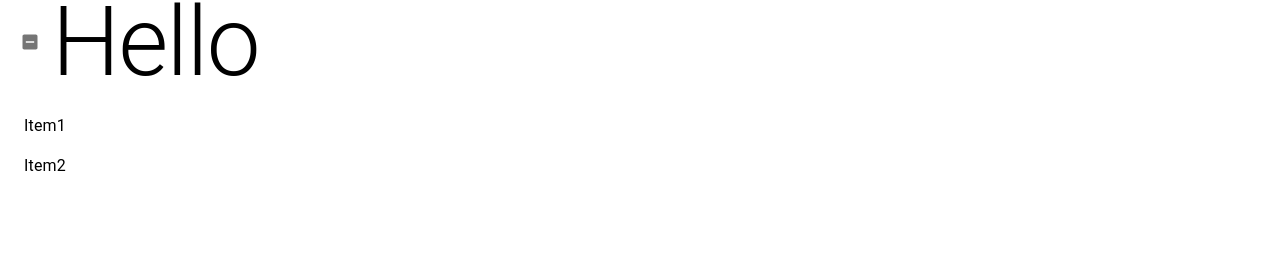
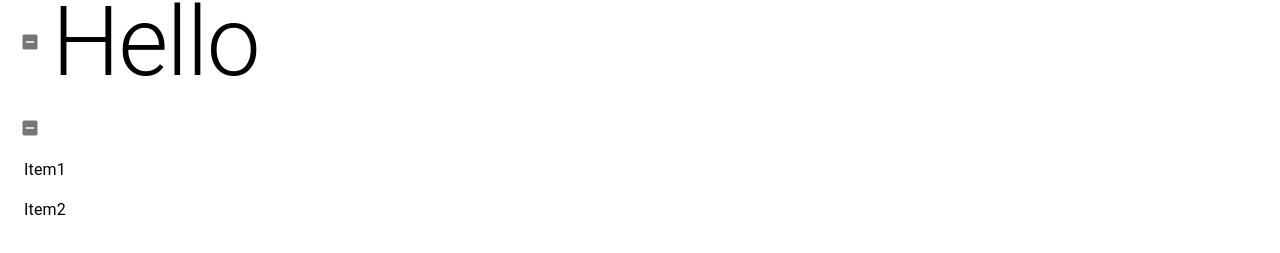
Before and after one commit to hoang-phan98/reactjs-adaptable-ui, a React (Create React App) app: page / in a window 1280 px wide. Shown: the part 95-348 px from the top of the page. Built offline with nearby package versions, Linux system fonts and the light colour scheme.

Commit message:
Add hiding functionality to other components

```diff
--- a/src/components/adaptable/AdaptableAppBar.js
+++ b/src/components/adaptable/AdaptableAppBar.js
@@ -1,8 +1,11 @@
-import React, { useContext } from 'react';
+import React, { useContext, useState } from 'react';
 import AdaptableContext from '../../utils/adaptableContext';
 import styled from 'styled-components';
 import { AppBar } from '@material-ui/core';
 import { Toolbar } from '@material-ui/core';
+import IconButton from '@material-ui/core/IconButton';
+import IndeterminateCheckBoxIcon from '@material-ui/icons/IndeterminateCheckBox';
+import AddBoxIcon from '@material-ui/icons/AddBox';
 
 const StyledAppBar = styled(AppBar)`
     && {
@@ -32,11 +35,19 @@ const StyledToolBar = styled(Toolbar)`
 
 export default function AdaptableAppBar(props) {
     const { darkMode } = useContext(AdaptableContext)
+    const [show, setShow] = useState(true);
 
     return (
         <StyledAppBar {...props} darkMode={darkMode} >
             <StyledToolBar darkMode={darkMode}>
-                {props.children}
+                {props.optional ? (
+                    <React.Fragment>
+                        <IconButton onClick={() => setShow(prev => !prev)}>
+                            {show ? <IndeterminateCheckBoxIcon fontSize="small" /> : <AddBoxIcon fontSize="small" />}
+                        </IconButton>
+                        {show && props.children}
+                    </React.Fragment>
+                ) : props.children}
             </StyledToolBar>
         </StyledAppBar>
     );
--- a/src/components/adaptable/AdaptableButton.js
+++ b/src/components/adaptable/AdaptableButton.js
@@ -1,7 +1,10 @@
-import React, { useContext } from 'react';
+import React, { useContext, useState } from 'react';
 import AdaptableContext from '../../utils/adaptableContext';
 import styled from 'styled-components';
 import Button from '@material-ui/core/Button';
+import IconButton from '@material-ui/core/IconButton';
+import IndeterminateCheckBoxIcon from '@material-ui/icons/IndeterminateCheckBox';
+import AddBoxIcon from '@material-ui/icons/AddBox';
 
 const StyledButton = styled(Button)`
     && {
@@ -21,9 +24,18 @@ const StyledButton = styled(Button)`
 
 export default function AdaptableButton(props) {
     const { darkMode } = useContext(AdaptableContext)
+    const [show, setShow] = useState(true);
+
     return (
         <StyledButton darkMode={darkMode} {...props}>
-            {props.children}
+            {props.optional ? (
+                <React.Fragment>
+                    <IconButton onClick={() => setShow(prev => !prev)}>
+                        {show ? <IndeterminateCheckBoxIcon fontSize="small" /> : <AddBoxIcon fontSize="small" />}
+                    </IconButton>
+                    {show && props.children}
+                </React.Fragment>
+            ) : props.children}
         </StyledButton>
     )
 }
--- a/src/components/adaptable/AdaptableList.js
+++ b/src/components/adaptable/AdaptableList.js
@@ -1,7 +1,10 @@
-import React, { useContext } from 'react';
+import React, { useContext, useState } from 'react';
 import AdaptableContext from '../../utils/adaptableContext';
 import styled from 'styled-components';
 import { List } from '@material-ui/core';
+import IconButton from '@material-ui/core/IconButton';
+import IndeterminateCheckBoxIcon from '@material-ui/icons/IndeterminateCheckBox';
+import AddBoxIcon from '@material-ui/icons/AddBox';
 
 const StyledList = styled(List)`
     && {
@@ -18,9 +21,18 @@ const StyledList = styled(List)`
 
 export default function AdaptableList(props) {
     const { darkMode } = useContext(AdaptableContext)
+    const [show, setShow] = useState(true);
+
     return (
         <StyledList {...props} darkMode={darkMode}>
-            {props.children}
+            {props.optional ? (
+                <React.Fragment>
+                    <IconButton onClick={() => setShow(prev => !prev)}>
+                        {show ? <IndeterminateCheckBoxIcon fontSize="small" /> : <AddBoxIcon fontSize="small" />}
+                    </IconButton>
+                    {show && props.children}
+                </React.Fragment>
+            ) : props.children}
         </StyledList>
     )
 }
--- a/src/components/adaptable/AdaptableTypography.js
+++ b/src/components/adaptable/AdaptableTypography.js
@@ -1,7 +1,10 @@
-import React, { useContext } from 'react';
+import React, { useContext, useState } from 'react';
 import AdaptableContext from '../../utils/adaptableContext';
 import styled from 'styled-components';
 import { Typography } from '@material-ui/core';
+import IconButton from '@material-ui/core/IconButton';
+import IndeterminateCheckBoxIcon from '@material-ui/icons/IndeterminateCheckBox';
+import AddBoxIcon from '@material-ui/icons/AddBox';
 
 const StyledTypography= styled(Typography)`
     && {
@@ -18,10 +21,18 @@ const StyledTypography= styled(Typography)`
 
 export default function AdaptableTypography(props) {
     const { darkMode } = useContext(AdaptableContext)
+    const [show, setShow] = useState(true);
 
     return (
         <StyledTypography darkMode={darkMode} {...props}>
-            {props.children}
+            {props.optional ? (
+                <React.Fragment>
+                    <IconButton onClick={() => setShow(prev => !prev)}>
+                        {show ? <IndeterminateCheckBoxIcon fontSize="small" /> : <AddBoxIcon fontSize="small" />}
+                    </IconButton>
+                    {show && props.children}
+                </React.Fragment>
+            ) : props.children}
         </StyledTypography>
     )
 
--- a/src/components/extended/AppList.js
+++ b/src/components/extended/AppList.js
@@ -6,7 +6,7 @@ import AdaptableTypography from '../adaptable/AdaptableTypography';
 export default function AppList() {
 
     return (
-        <AdaptableList>
+        <AdaptableList optional>
             <ListItem>
                 <AdaptableTypography variant="body1"> Item1 </AdaptableTypography>
             </ListItem>
```
Lines whose indentation alone changed are shown as unchanged.
